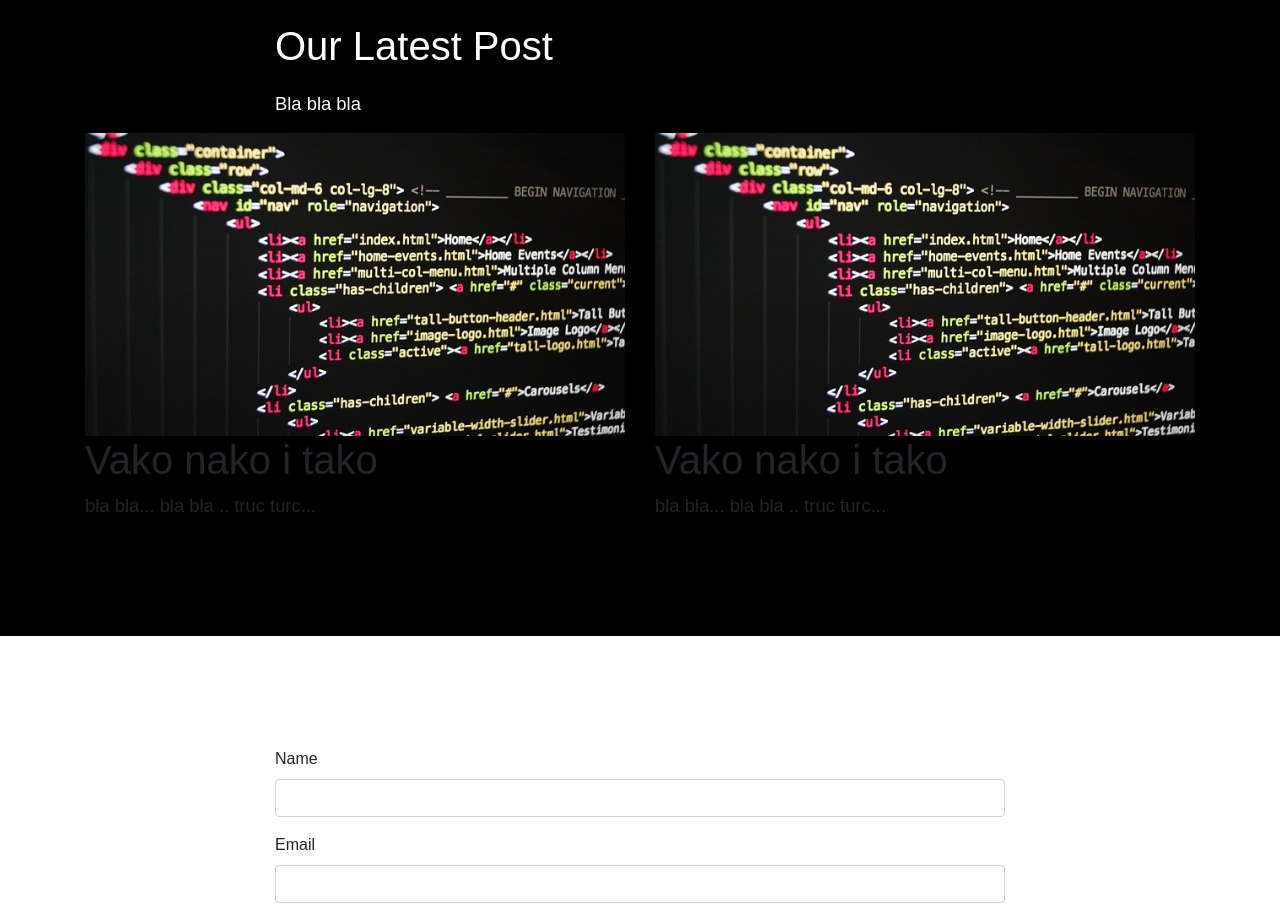
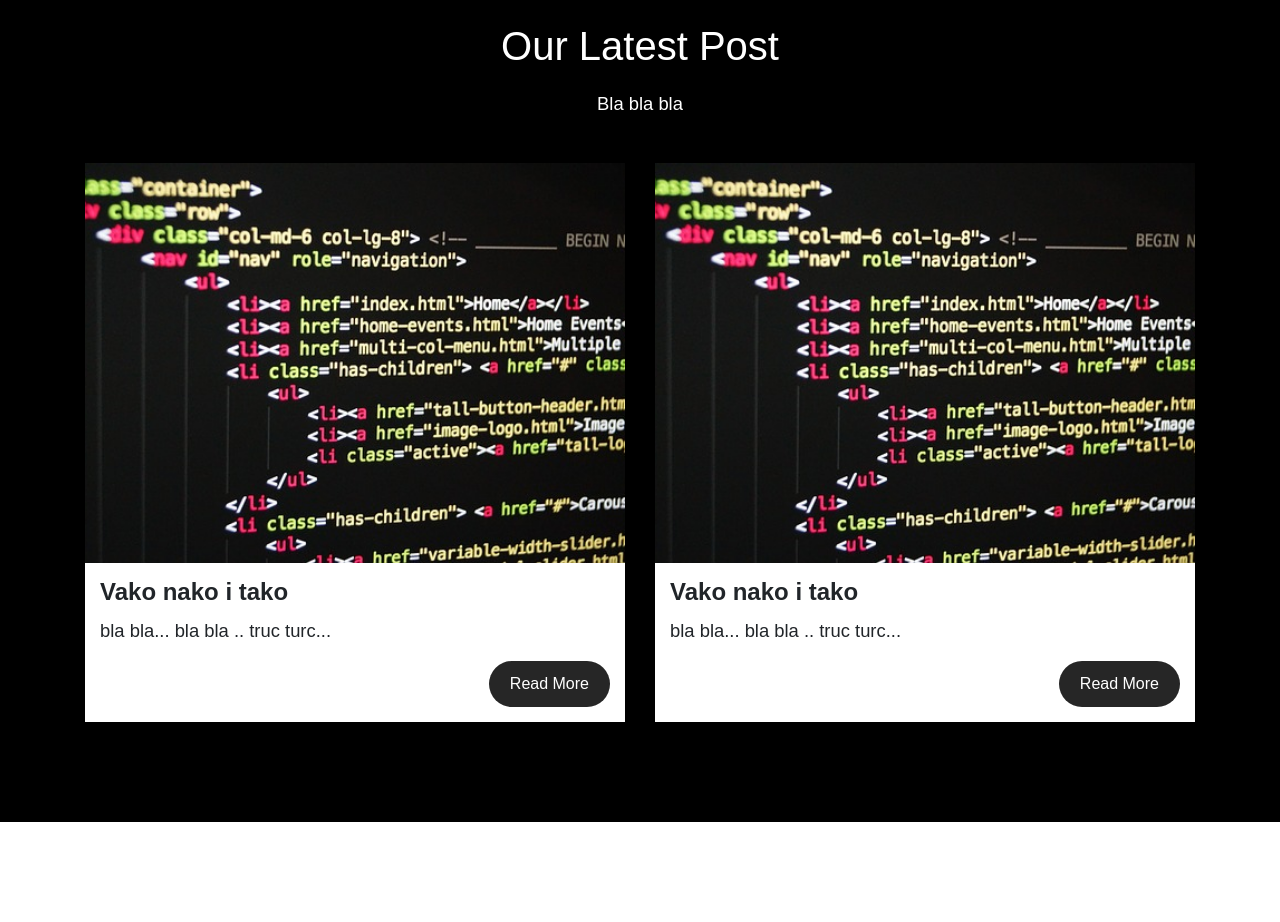
Before and after one commit to MikiStojakovic/aims-solutions, a plain HTML site: page index.html in a window 1280 px wide. Shown: the part 2420-3342 px from the top of the page. Drawn offline with nearby package versions, Linux system fonts and the light colour scheme.

Commit message:
Added styling for blog section

```diff
--- a/index.html
+++ b/index.html
@@ -128,7 +128,7 @@
       <div class="container">
         <div class="row">
           <div class="offset-sm-2 col-sm-8">
-            <div class="headerText">
+            <div class="headerText text-center">
               <h2>Our Latest Post</h2>
               <p>Bla bla bla</p>
             </div>
@@ -143,6 +143,8 @@
               <div class="content">
                 <h1>Vako nako i tako</h1>
                 <p>bla bla... bla bla .. truc turc...</p>
+                <a href="#" class="btn btnD2">Read More</a>
+                <div class="clearfix"></div>
               </div>
             </div>
           </div>
@@ -154,6 +156,8 @@
               <div class="content">
                 <h1>Vako nako i tako</h1>
                 <p>bla bla... bla bla .. truc turc...</p>
+                <a href="#" class="btn btnD2">Read More</a>
+                <div class="clearfix"></div>
               </div>
             </div>
           </div>
--- a/style.css
+++ b/style.css
@@ -177,3 +177,34 @@ p {
   padding: 100px 0;
   background: #000;
 }
+.blogpost {
+  position: relative;
+  width: 100%;
+  margin-top: 30px;
+  background: #fff;
+}
+.blogpost .imgBx {
+  height: 400px;
+}
+.blogpost .imgBx img {
+  width: 100%;
+  height: 100%;
+  object-fit: cover;
+}
+.blogpost .content {
+  padding: 15px;
+}
+.blogpost .content h1 {
+  margin: 0;
+  padding: 0 0 10px;
+  font-weight: 600;
+  font-size: 1.5rem;
+}
+.btnD2,
+.btnD2:hover {
+  background: #262626;
+  color: #fff;
+  border-radius: 30px;
+  padding: 10px 20px;
+  float: right;
+}
```
